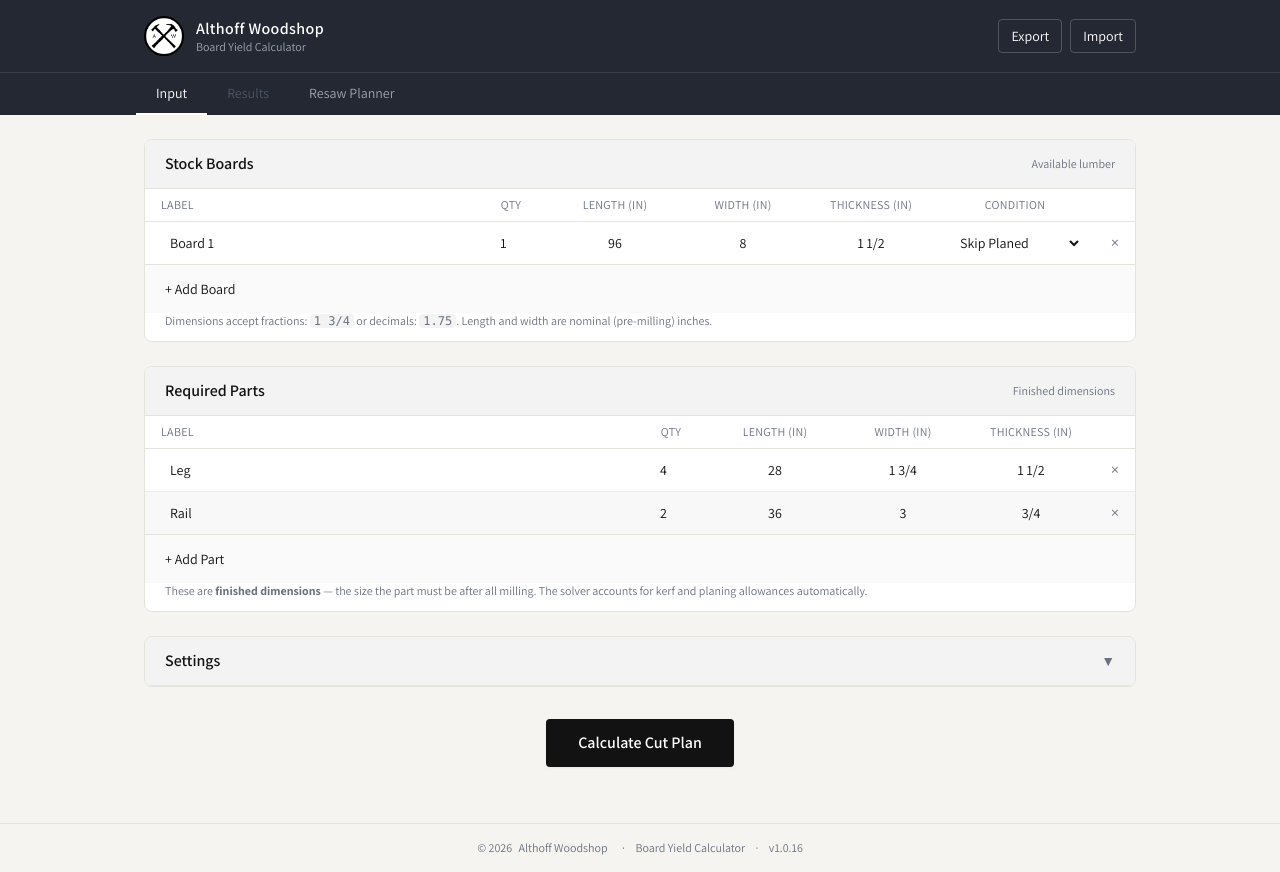
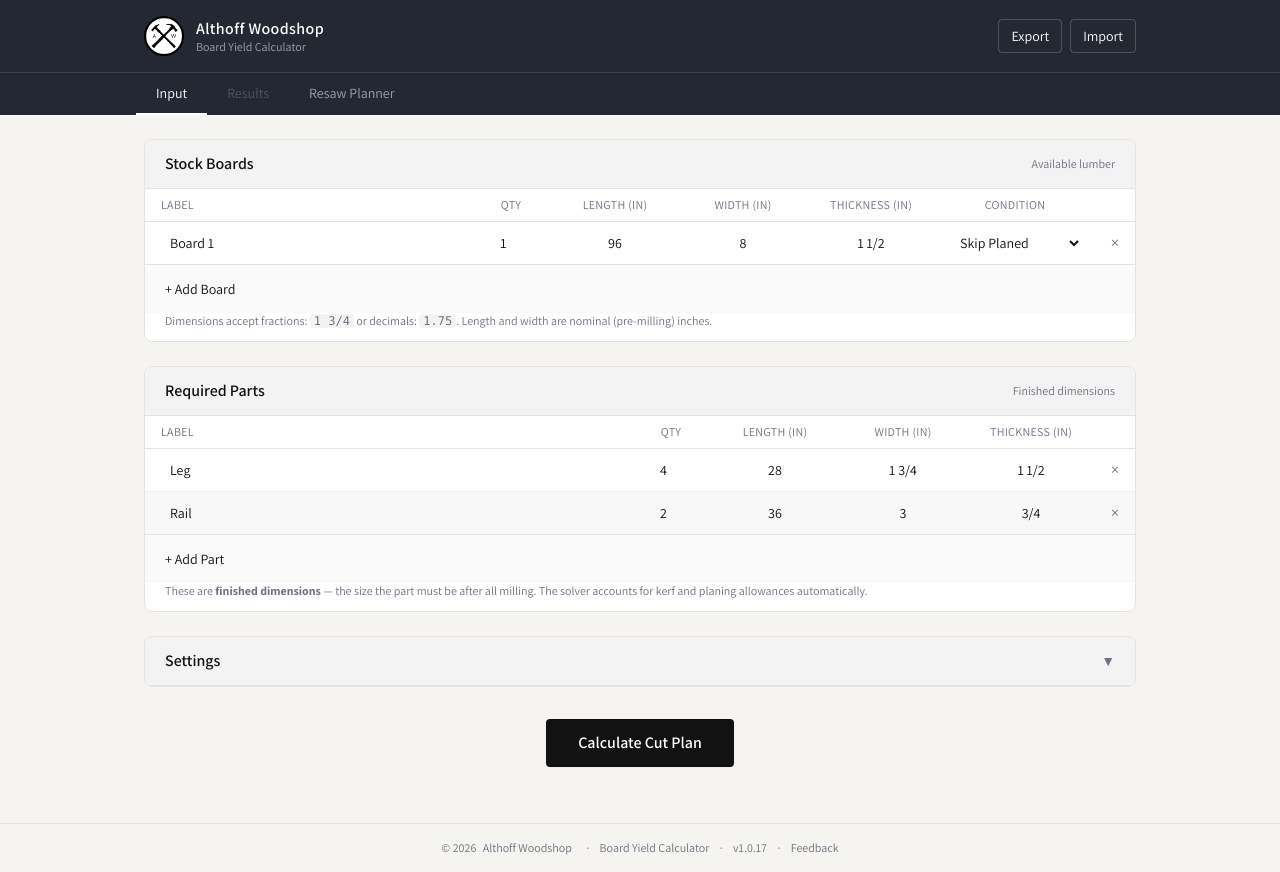
Before and after one commit to whittles/yield-prod, a Vue app: page / in a window 1280 px wide. Built offline with nearby package versions, Linux system fonts and the light colour scheme.

Commit message:
v1.0.17: Add Feedback link to footer

```diff
--- a/package.json
+++ b/package.json
@@ -1,6 +1,6 @@
 {
   "name": "yield-board-calculator",
-  "version": "1.0.16",
+  "version": "1.0.17",
   "scripts": {
     "dev": "vite",
     "build": "vite build",
--- a/src/App.vue
+++ b/src/App.vue
@@ -106,6 +106,11 @@
       Board Yield Calculator
       <span class="mx-2">·</span>
       v{{ version }}
+      <span class="mx-2">·</span>
+      <a href="https://althoffwoodshop.com/pages/contact" target="_blank" rel="noopener"
+         class="hover:text-text-primary transition-colors">
+        Feedback
+      </a>
     </footer>
 
   </div>
```
Also changed, not shown: 1 other file (tests, documents, lock files or other folders).
